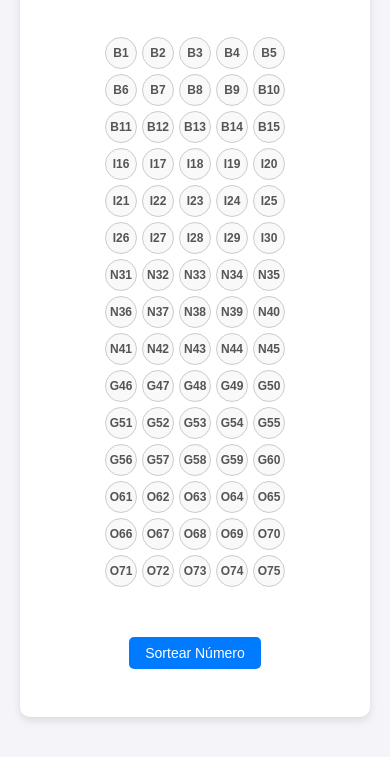
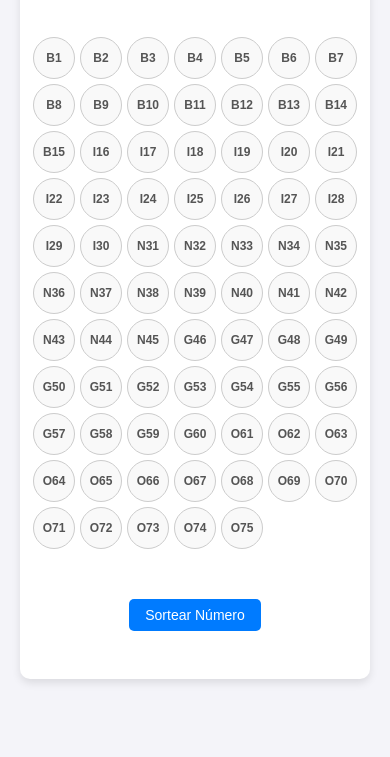
Before and after one commit to washOliveira/bingo, a plain HTML site: page index.html in a window 390 px wide. Shown: the part 87-844 px from the top of the page. Drawn offline with Linux system fonts and the light colour scheme.

Commit message:
ajuste interface

```diff
--- a/style.css
+++ b/style.css
@@ -90,12 +90,12 @@ button.hidden {
 /* Estilos responsivos */
 @media (max-width: 768px) {
   #numbers {
-    grid-template-columns: repeat(5, 3fr); /* Ajusta para 5 colunas no mobile */
+    grid-template-columns: repeat(7, 1fr); /* Ajusta para 5 colunas no mobile */
   }
 
   #numbers div {
-    width: 30px;
-    height: 30px;
+    width: 40px;
+    height: 40px;
     font-size: 12px;
   }
 
```
